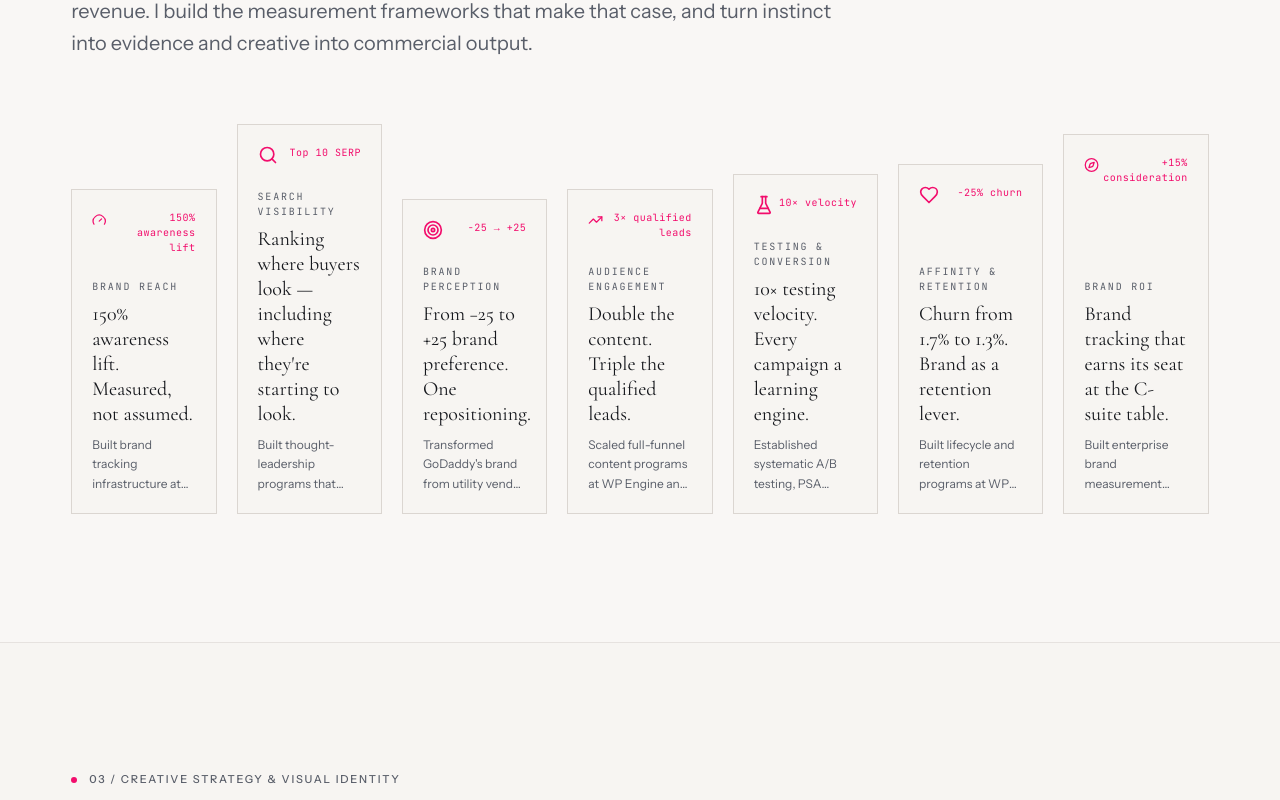
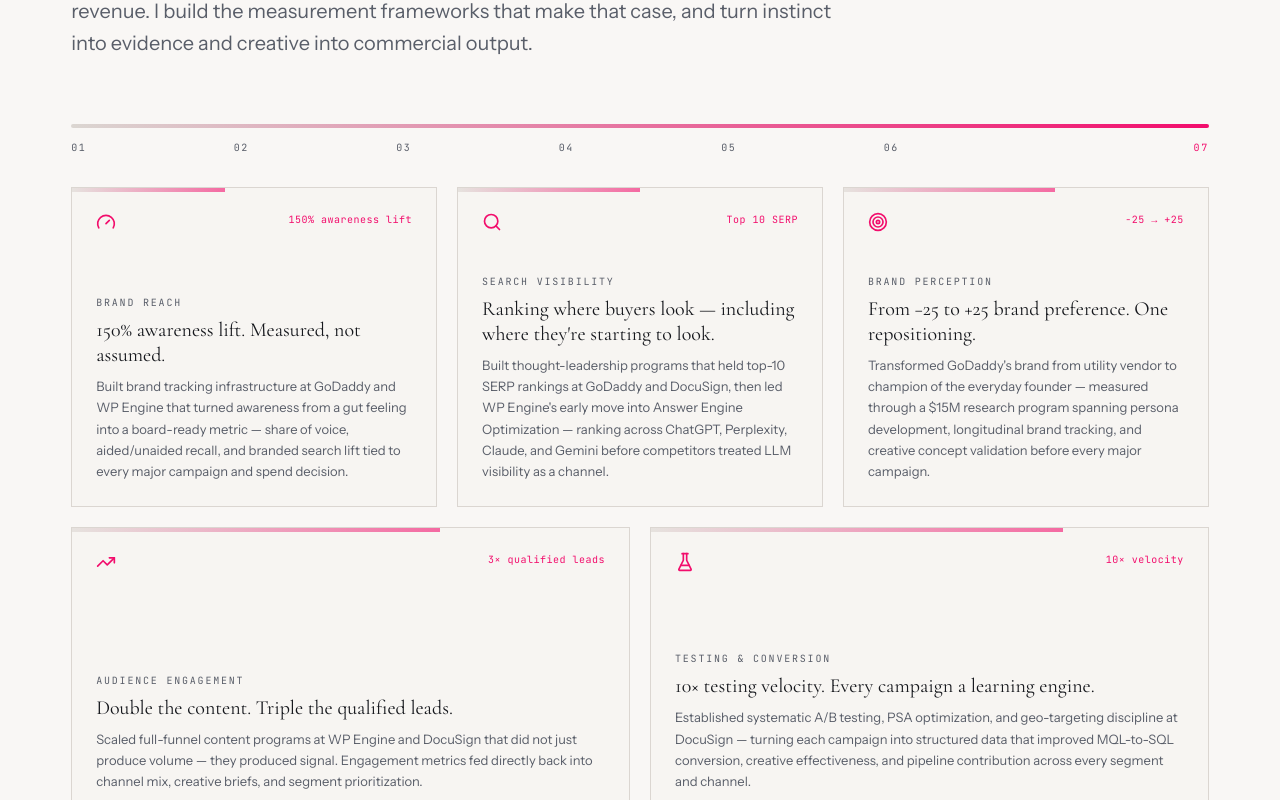
Before and after one commit to shengyi/remix-of-personal-portfolio, a React (Vite) app: page / in a window 1280 px wide. Shown: the part 2940-3740 px from the top of the page. Built offline with nearby package versions, Linux system fonts and the light colour scheme; the HTML template or start-up script is replaced by a standard one.

Commit message:
Changes
Co-authored-by: shengyi <3226913+shengyi@users.noreply.github.com>

```diff
--- a/src/pages/Index.tsx
+++ b/src/pages/Index.tsx
@@ -345,19 +345,29 @@ function BrandIntelligenceSection() {
           lede={brandIntelligence.lede}
         />
 
-        {/* Escalating elevation: cards grow taller from left to right, like a rising bar chart */}
-        <div className="grid grid-cols-2 md:grid-cols-4 lg:grid-cols-7 gap-4 md:gap-5 items-end">
+        <div className="mb-8 hidden md:block" aria-hidden>
+          <div className="h-1 rounded-full bg-[linear-gradient(90deg,hsl(var(--rule)),hsl(var(--mustard)))]" />
+          <div className="mt-3 grid grid-cols-7 text-[10px] font-mono tracking-[0.16em] text-olive-soft">
+            {cards.map((c, i) => (
+              <span key={c.label} className={i === cards.length - 1 ? "text-right text-mustard" : ""}>
+                {String(i + 1).padStart(2, "0")}
+              </span>
+            ))}
+          </div>
+        </div>
+
+        {/* Bento/progress layout: roomy cards with a left-to-right sense of compounding momentum */}
+        <div className="grid md:grid-cols-6 gap-4 md:gap-5 items-stretch">
           {cards.map((c, i) => {
             const Icon = intelIcons[c.icon];
-            // Heights step up by index — short on the left, tall on the right
-            const heights = [
-              "min-h-[200px]",
-              "min-h-[230px]",
-              "min-h-[260px]",
-              "min-h-[290px]",
-              "min-h-[320px]",
-              "min-h-[350px]",
-              "min-h-[380px]",
+            const spans = [
+              "md:col-span-2 md:min-h-[240px]",
+              "md:col-span-2 md:min-h-[280px]",
+              "md:col-span-2 md:min-h-[320px]",
+              "md:col-span-3 md:min-h-[250px]",
+              "md:col-span-3 md:min-h-[290px]",
+              "md:col-span-3 md:min-h-[310px]",
+              "md:col-span-3 md:min-h-[350px]",
             ];
             return (
               <motion.article
@@ -365,8 +375,13 @@ function BrandIntelligenceSection() {
                 {...fadeUp}
                 transition={{ ...fadeUp.transition, delay: i * 0.05 }}
                 tabIndex={0}
-                className={`group relative ${heights[i] ?? "min-h-[260px]"} bg-background border border-rule rounded-sm p-5 flex flex-col cursor-default transition-all duration-300 hover:-translate-y-1 hover:scale-[1.03] hover:bg-paper hover:border-mustard hover:shadow-[0_24px_50px_-20px_hsl(var(--ink)/0.18)] hover:z-10 focus:outline-none focus:border-mustard`}
+                className={`group relative min-h-[220px] ${spans[i] ?? "md:col-span-2"} bg-background border border-rule rounded-sm p-5 md:p-6 flex flex-col cursor-default transition-all duration-300 hover:-translate-y-1 hover:bg-paper hover:border-mustard hover:shadow-[0_24px_50px_-20px_hsl(var(--ink)/0.18)] focus:outline-none focus:border-mustard`}
               >
+                <div
+                  className="absolute inset-x-0 top-0 h-1 bg-[linear-gradient(90deg,hsl(var(--rule)),hsl(var(--mustard)))] opacity-60"
+                  style={{ width: `${42 + i * 8}%` }}
+                  aria-hidden
+                />
                 <div className="flex items-start justify-between mb-auto">
                   <Icon className="size-5 text-mustard" />
                   {c.metric && (
@@ -382,7 +397,7 @@ function BrandIntelligenceSection() {
                   <h4 className="font-display text-lg md:text-xl text-ink leading-tight mb-2 group-hover:text-mustard transition-colors">
                     {c.title}
                   </h4>
-                  <p className="text-[12px] text-muted-foreground leading-relaxed line-clamp-3 group-hover:line-clamp-none transition-all">
+                  <p className="text-[13px] text-muted-foreground leading-relaxed max-w-xl">
                     {c.body}
                   </p>
                 </div>
```
